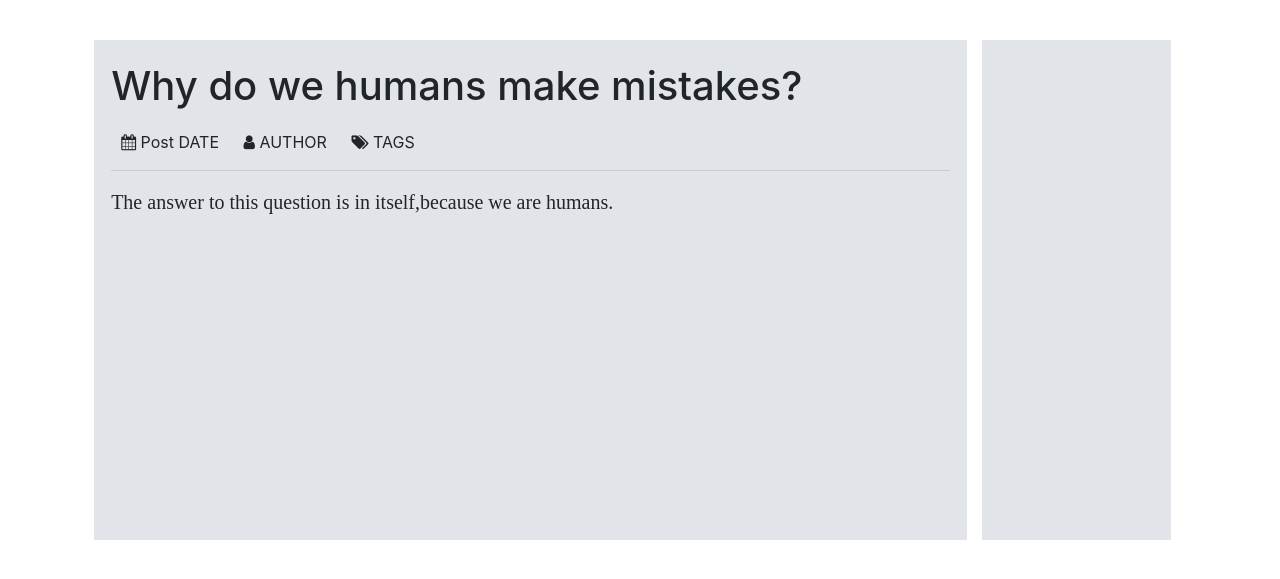
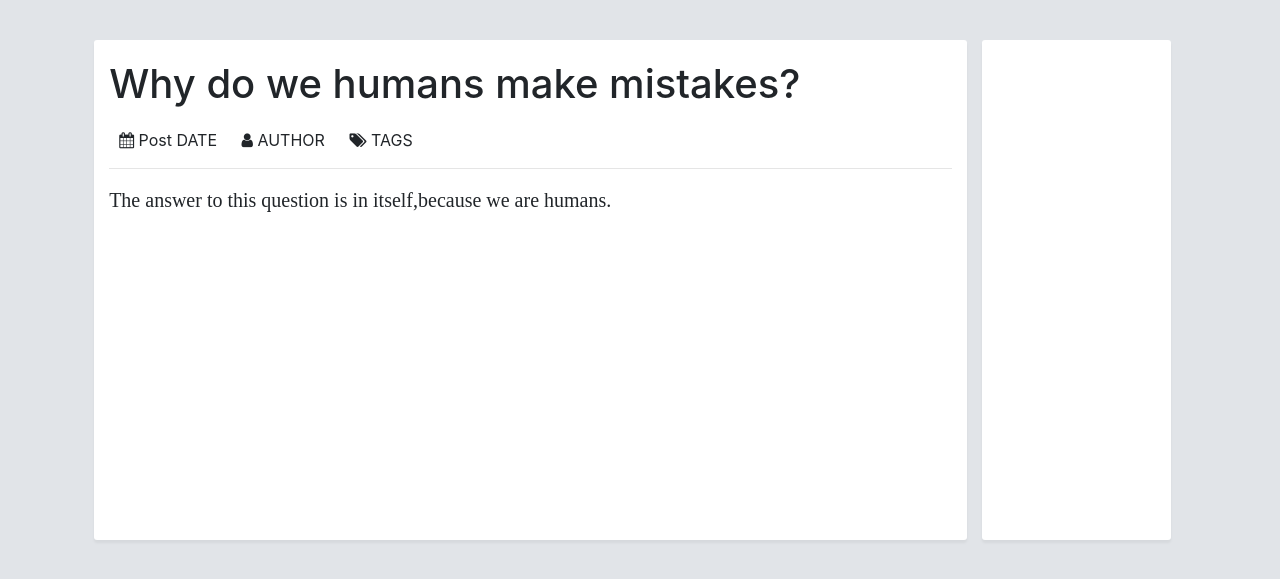
Before and after one commit to ermissa/personal_blog, a Django app: template blog/templates/post_read.html in a window 1280 px wide. Shown: the top 579 px of the page. Run offline with Django 3.2, Linux system fonts and the light colour scheme; the template is opened without the code that fills it, so the values that code supplies are empty; some libraries are stand-ins or nearby versions; some web fonts are replaced.

Commit message:
post read page is edited

```diff
--- a/blog/templates/post_read.html
+++ b/blog/templates/post_read.html
@@ -1,3 +1,4 @@
+{%load static%}
 <!DOCTYPE html>
 <html>
 
@@ -13,6 +14,7 @@
     <link rel="stylesheet" href="css/footer-distributed-with-contact-form.css">
     <link rel="stylesheet" href="https://maxcdn.bootstrapcdn.com/font-awesome/4.4.0/css/font-awesome.min.css">
     <link href="https://fonts.googleapis.com/css?family=EB+Garamond" rel="stylesheet">
+    <link rel="stylesheet" type="text/css" media="screen" href="{% static 'css/bootstrap.min.css' %}"/>
 <style>
 
     .post_content {
@@ -20,14 +22,21 @@
         font-family: 'Source Serif Pro', serif;
         font-size:20px;
     }
-
+    .post_container {
+        background-color:#FFFFFF;
+        box-shadow: 0 3px 3px 0 rgba(0, 0, 0, 0.05);
+        border-radius: 3px;
+    }
+    body {
+        background-color: #e1e4e8;
+    }
 </style>
 </head>
 
 <body>
     <div class="row">
 
-        <div class="col-md-8 offset-md-1" style="border:2px #e1e4e8 solid; background-color:#e1e4e8; height:500px; margin-top:40px;">
+        <div class="col-md-8 offset-md-1 post_container" style="height:500px; margin-top:40px;">
             <header class="post_header">
                 <h1 style="margin-top:20px;margin-bottom:20px;">Why do we humans make mistakes?</h1>
                 <i class="fa fa-calendar" style="margin-left:10px;"></i> Post DATE
@@ -41,8 +50,7 @@
         </div>
 
         <div class="col-md-2" style=" height:500px; margin-top:40px;">
-                <div style="border:2px #e1e4e8 solid; background-color:#e1e4e8;height:500px;">
-
+                <div class="post_container" style="height:500px;">
                 </div>
         </div>
     </div>
--- a/blog/urls.py
+++ b/blog/urls.py
@@ -5,4 +5,5 @@ from . import views
 
 urlpatterns = [
     path('',views.blogHomePage,name="home"),
+    path('postread',views.postReadPage,name="postread")
 ]
--- a/blog/views.py
+++ b/blog/views.py
@@ -11,3 +11,6 @@ def blogHomePage(request):
     latest_post = Posts.objects.all()
     context = {'context':latest_post}
     return render(request,'blog.html',context)
+
+def postReadPage(request):
+    return render(request,'post_read.html')
```
